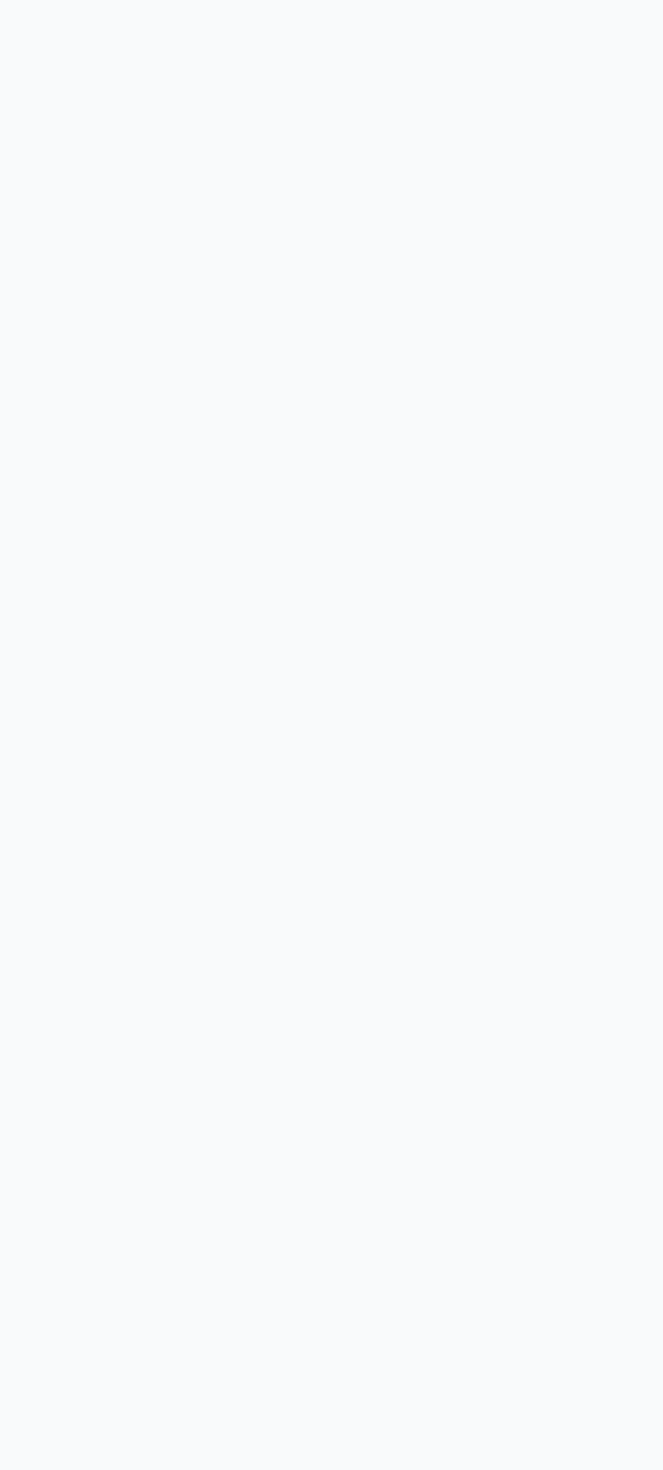
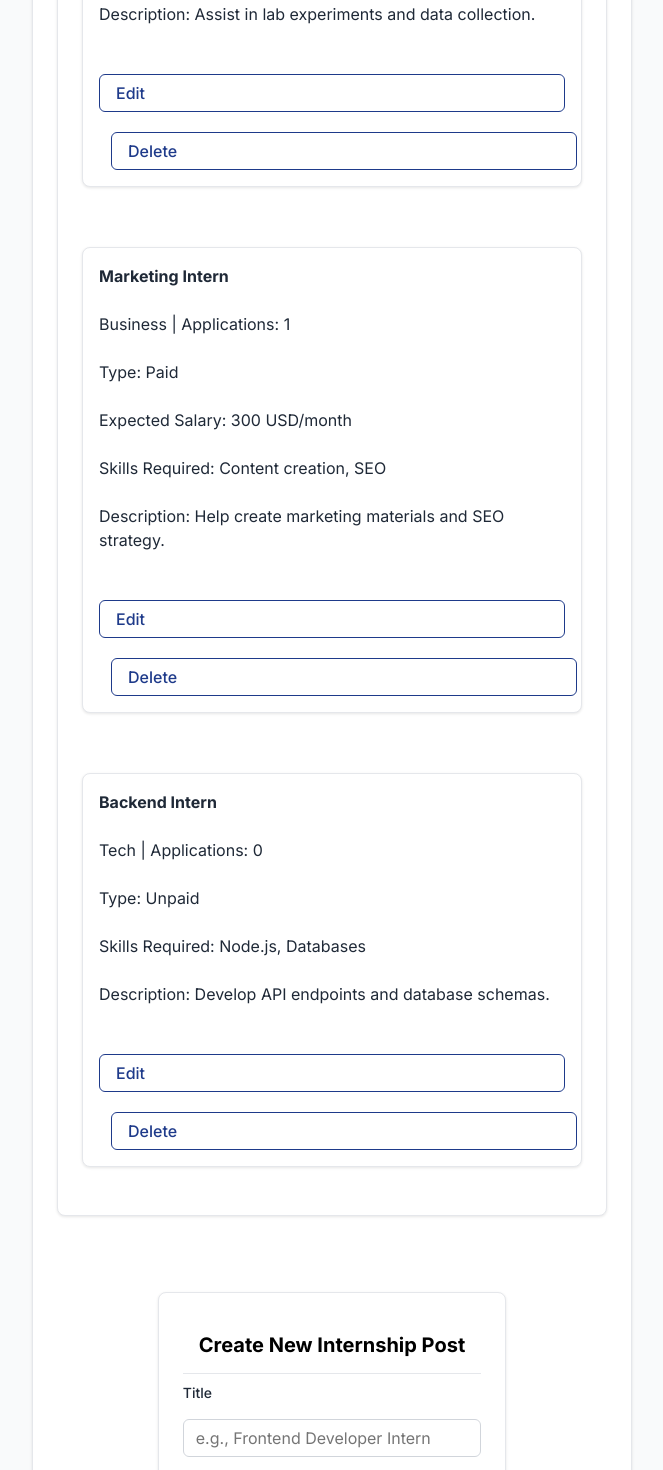
Before and after one commit to CSEN603-2025/Hymm-Limitless-Coders, a React (Vite) app in the folder Internship-web/: page /company/posts in a window 1280 px wide. Shown: the part 1330-2800 px from the top of the page, without its empty margins (308-971 px from the left). Before the commit the page ends 1257 px from the top, so only its background shows below. Built offline with nearby package versions, Linux system fonts and the light colour scheme.

Commit message:
Enahned UI yet again, Fixed Requirement 9

```diff
--- a/Internship-web/src/pages/company/ApplicationsDashboard.jsx
+++ b/Internship-web/src/pages/company/ApplicationsDashboard.jsx
@@ -3,7 +3,7 @@ import { useNavigate } from 'react-router-dom';
 const mockApplications = [
   { id: 1, applicant: 'Sara Ali', postId: 1, postTitle: 'Frontend Developer Intern', status: 'Pending', email: 'sara@example.com' },
   { id: 2, applicant: 'Omar Yehia', postId: 2, postTitle: 'Pharma Research Intern', status: 'Pending', email: 'omar@example.com' },
-  { id: 3, applicant: 'Lina Nasser', postId: 1, postTitle: 'Frontend Developer Intern', status: 'Pending', email: 'lina@example.com' },
+  { id: 3, applicant: 'Lina Nasser', postId: 1, postTitle: 'Marketing Intern', status: 'Pending', email: 'lina@example.com' },
 ];
 
 const ApplicationsDashboard = () => {
--- a/Internship-web/src/pages/company/PostList.jsx
+++ b/Internship-web/src/pages/company/PostList.jsx
@@ -1,48 +1,151 @@
+// src/pages/company/PostList.jsx
 import React, { useState, useEffect } from 'react';
 
 const mockPosts = [
-  { id: 1, title: 'Frontend Developer Intern', field: 'Tech', appCount: 4 },
-  { id: 2, title: 'Pharma Research Intern', field: 'Pharma', appCount: 2 },
-  { id: 3, title: 'Marketing Intern', field: 'Business', appCount: 6 },
-  { id: 4, title: 'Backend Intern', field: 'Tech', appCount: 1 },
+  {
+    id: 1,
+    title: 'Frontend Developer Intern',
+    field: 'Tech',
+    appCount: 1,
+    isPaid: true,
+    expectedSalary: '500 USD/month',
+    skills: 'React, JavaScript, CSS',
+    description: 'Work on the company website UI.'
+  },
+  {
+    id: 2,
+    title: 'Pharma Research Intern',
+    field: 'Pharma',
+    appCount: 1,
+    isPaid: false,
+    expectedSalary: '',
+    skills: 'Lab work, Data analysis',
+    description: 'Assist in lab experiments and data collection.'
+  },
+  {
+    id: 3,
+    title: 'Marketing Intern',
+    field: 'Business',
+    appCount: 1,
+    isPaid: true,
+    expectedSalary: '300 USD/month',
+    skills: 'Content creation, SEO',
+    description: 'Help create marketing materials and SEO strategy.'
+  },
+  {
+    id: 4,
+    title: 'Backend Intern',
+    field: 'Tech',
+    appCount: 0,
+    isPaid: false,
+    expectedSalary: '',
+    skills: 'Node.js, Databases',
+    description: 'Develop API endpoints and database schemas.'
+  },
 ];
 
 const PostList = () => {
+  // --- STATE ---
   const [posts, setPosts] = useState([]);
   const [searchTerm, setSearchTerm] = useState('');
   const [filterField, setFilterField] = useState('');
+  const [formData, setFormData] = useState({
+    title: '',
+    field: '',
+    appCount: 0,
+    isPaid: false,
+    expectedSalary: '',
+    skills: '',
+    description: ''
+  });
+  const [editingId, setEditingId] = useState(null);
 
+  // --- LOAD MOCK DATA ---
   useEffect(() => {
-    setPosts(mockPosts); // Simulate API call
+    setPosts(mockPosts);
   }, []);
 
-  const filteredPosts = posts.filter((post) => {
+  // --- FILTERED VIEW ---
+  const filteredPosts = posts.filter(post => {
     const matchesSearch = post.title.toLowerCase().includes(searchTerm.toLowerCase());
     const matchesField = filterField ? post.field === filterField : true;
     return matchesSearch && matchesField;
   });
 
+  // --- FORM HELPERS ---
+  const handleChange = e => {
+    const { name, value, type, checked } = e.target;
+    setFormData(prev => ({
+      ...prev,
+      [name]: type === 'checkbox' ? checked
+               : name === 'appCount' ? parseInt(value, 10) || 0
+               : value
+    }));
+  };
+
+  const handleSubmit = e => {
+    e.preventDefault();
+    if (editingId != null) {
+      // UPDATE
+      setPosts(prev =>
+        prev.map(p => (p.id === editingId ? { ...p, ...formData } : p))
+      );
+      alert('Post updated!');
+    } else {
+      // CREATE
+      const newPost = { id: Date.now(), ...formData };
+      setPosts(prev => [newPost, ...prev]);
+      alert('Post created!');
+    }
+    setFormData({
+      title: '',
+      field: '',
+      appCount: 0,
+      isPaid: false,
+      expectedSalary: '',
+      skills: '',
+      description: ''
+    });
+    setEditingId(null);
+  };
+
+  const handleEdit = post => {
+    setFormData({
+      title: post.title,
+      field: post.field,
+      appCount: post.appCount,
+      isPaid: post.isPaid,
+      expectedSalary: post.expectedSalary,
+      skills: post.skills,
+      description: post.description
+    });
+    setEditingId(post.id);
+    window.scrollTo({ top: 0, behavior: 'smooth' });
+  };
+
+  const handleDelete = id => {
+    if (window.confirm('Delete this post?')) {
+      setPosts(prev => prev.filter(p => p.id !== id));
+    }
+  };
+
   return (
-    <main className="form-container" style={{ paddingTop: '200px' }}>
-
+    <main className="form-container" style={{ paddingTop: 200, display: 'flex', flexDirection: 'column', gap: 32 }}>
+      {/* SEARCH & FILTER */}
       <section className="card">
         <h2 className="card-header" style={{ fontWeight: 'bold', color: '#000' }}>Your Internship Posts</h2>
-
-        <div className="filter-container">
+        <div className="filter-container" style={{ display: 'flex', gap: 12, marginTop: 12 }}>
           <input
             type="text"
             className="input"
             placeholder="Search by title..."
             value={searchTerm}
-            onChange={(e) => setSearchTerm(e.target.value)}
-            aria-label="Search internship title"
+            onChange={e => setSearchTerm(e.target.value)}
           />
-
           <select
             className="input"
             value={filterField}
-            onChange={(e) => setFilterField(e.target.value)}
-            aria-label="Filter by internship field"
+            onChange={e => setFilterField(e.target.value)}
           >
             <option value="">All Fields</option>
             <option value="Tech">Tech</option>
@@ -50,19 +153,119 @@ const PostList = () => {
             <option value="Business">Business</option>
           </select>
         </div>
+      </section>
 
+      {/* POSTS LIST */}
+      <section className="card">
         {filteredPosts.length === 0 ? (
-          <p style={{ marginTop: '16px' }}>No posts found.</p>
+          <p>No posts found.</p>
         ) : (
-          <ul className="intern-list" style={{ marginTop: '16px' }}>
-            {filteredPosts.map((post) => (
-              <li key={post.id} className="card" style={{ padding: '16px' }}>
+          <ul style={{ display: 'flex', flexDirection: 'column', gap: 16 }}>
+            {filteredPosts.map(post => (
+              <li key={post.id} className="card" style={{ padding: 16, display: 'flex', flexDirection: 'column', gap: 8 }}>
                 <p><strong>{post.title}</strong></p>
                 <p>{post.field} | Applications: {post.appCount}</p>
+                <p>Type: {post.isPaid ? 'Paid' : 'Unpaid'}</p>
+                {post.isPaid && <p>Expected Salary: {post.expectedSalary}</p>}
+                <p>Skills Required: {post.skills}</p>
+                <p>Description: {post.description}</p>
+
+                <div style={{ display: 'flex', flexDirection: 'column', gap: 8, marginTop: 12, width: '100%' }}>
+                  <button className="btn-outline" style={{ width: '100%' }} onClick={() => handleEdit(post)}>
+                    Edit
+                  </button>
+                  <button className="btn-outline" style={{ width: '100%' }} onClick={() => handleDelete(post.id)}>
+                    Delete
+                  </button>
+                </div>
               </li>
             ))}
           </ul>
         )}
+      </section>
+
+      {/* ADD / EDIT FORM */}
+      <section className="card">
+        <h2 className="card-header" style={{ fontWeight: 'bold', color: '#000' }}>
+          {editingId ? 'Edit Internship Post' : 'Create New Internship Post'}
+        </h2>
+        <form onSubmit={handleSubmit} style={{ display: 'flex', flexDirection: 'column', gap: 12 }}>
+          <label className="label">Title</label>
+          <input
+            name="title"
+            className="input"
+            placeholder="e.g., Frontend Developer Intern"
+            value={formData.title}
+            onChange={handleChange}
+            required
+          />
+
+          <label className="label">Field</label>
+          <select name="field" className="input" value={formData.field} onChange={handleChange} required>
+            <option value="" disabled>Select field</option>
+            <option value="Tech">Tech</option>
+            <option value="Pharma">Pharma</option>
+            <option value="Business">Business</option>
+          </select>
+
+          <label className="label">Application Count</label>
+          <input
+            name="appCount"
+            type="number"
+            min="0"
+            className="input"
+            value={formData.appCount}
+            onChange={handleChange}
+            required
+          />
+
+          <label className="label">
+            <input
+              type="checkbox"
+              name="isPaid"
+              checked={formData.isPaid}
+              onChange={handleChange}
+            /> Paid
+          </label>
+
+          {formData.isPaid && (
+            <>
+              <label className="label">Expected Salary</label>
+              <input
+                name="expectedSalary"
+                className="input"
+                placeholder="e.g., 500 USD/month"
+                value={formData.expectedSalary}
+                onChange={handleChange}
+                required
+              />
+            </>
+          )}
+
+          <label className="label">Skills Required</label>
+          <input
+            name="skills"
+            className="input"
+            placeholder="Comma-separated skills"
+            value={formData.skills}
+            onChange={handleChange}
+            required
+          />
+
+          <label className="label">Job Description</label>
+          <textarea
+            name="description"
+            className="input"
+            placeholder="Describe the internship role..."
+            value={formData.description}
+            onChange={handleChange}
+            required
+          />
+
+          <button type="submit" className="btn-primary">
+            {editingId ? 'Update Post' : 'Create Post'}
+          </button>
+        </form>
       </section>
     </main>
   );
```
